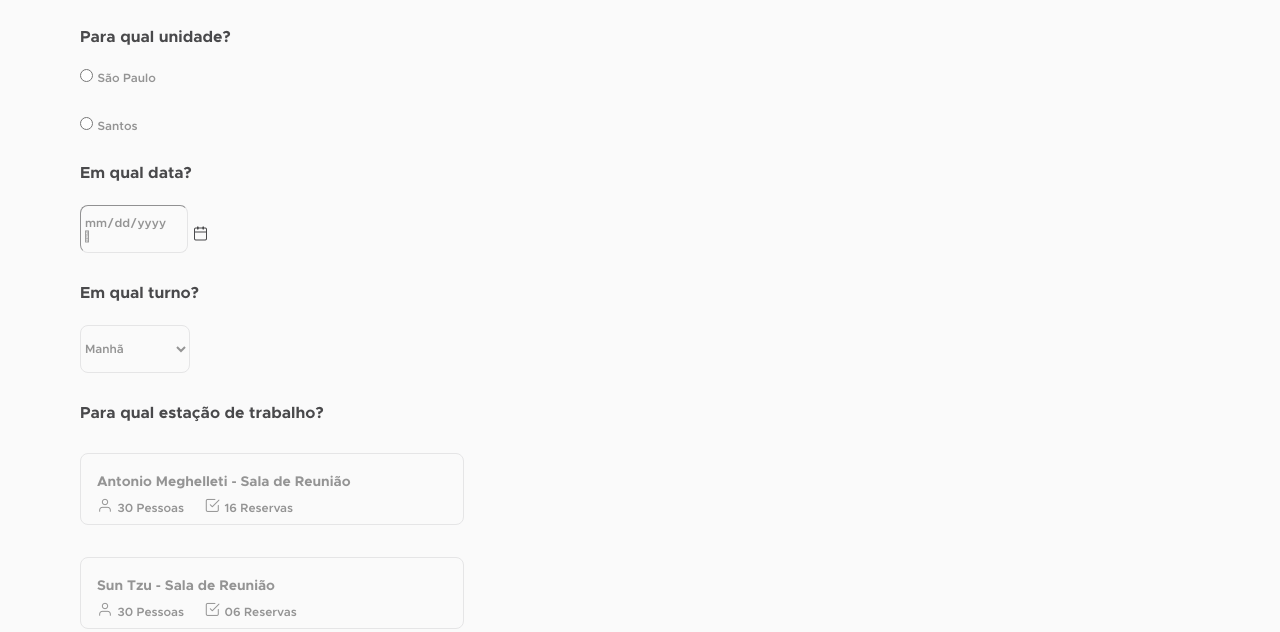
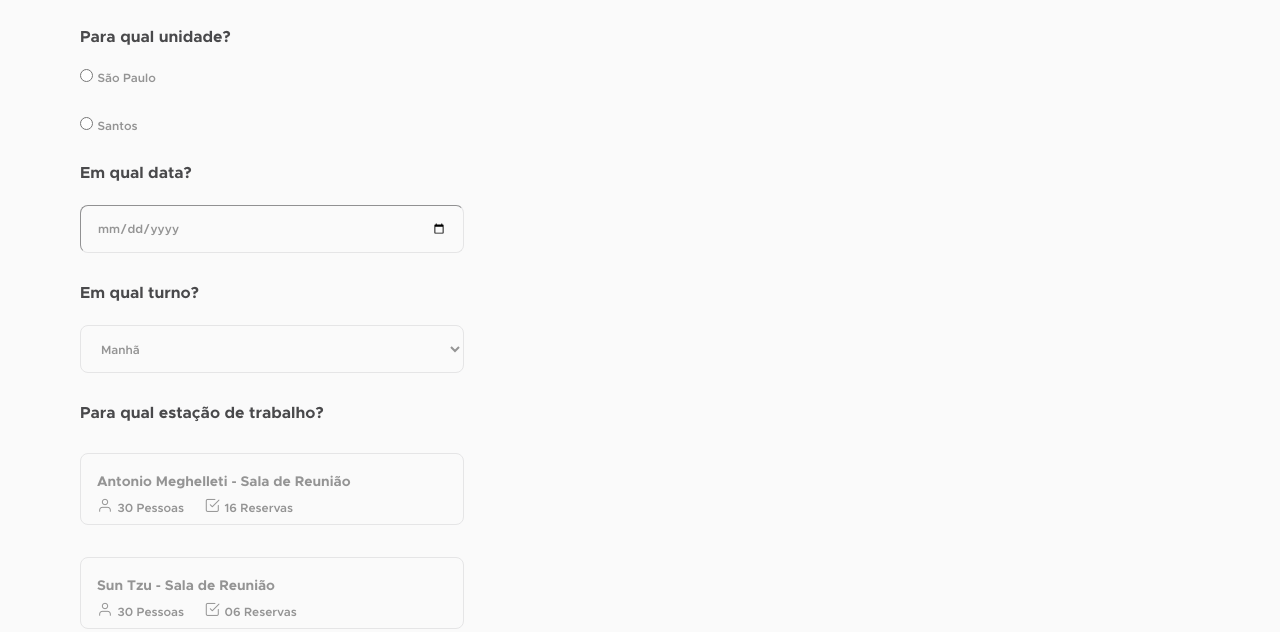
Before and after one commit to gabrielatferreira/desafio-fcamara, a plain HTML site: page booking/index-booking.html in a window 1280 px wide. Shown: the part 168-800 px from the top of the page. Drawn offline with Linux system fonts and the light colour scheme; files whose address does not match are found by name.

Commit message:
agendamento commit

```diff
--- a/booking/index-booking.html
+++ b/booking/index-booking.html
@@ -43,7 +43,7 @@
 
       <div class="container">
         <p>Para qual unidade?</p>
-        <input type="radio" name="unity" />
+        <input class="toggle" type="radio" name="unity" />
         <label for="huey">São Paulo</label>
       </div>
 
@@ -55,7 +55,7 @@
       <div class="container">
         <p>Em qual data?</p>
         <input type="date" />
-        <i class="icon-TypeCalendar"></i>
+        <!--<i class="icon-TypeCalendar"></i>-->
       </div>
 
       <div class="container">
@@ -63,7 +63,7 @@
         <select>
           <option value="1">Manhã</option>
           <option value="2">Tarde</option>
-          <option value="3">Manhã e Tarde</option>
+          <option value="3">Intergral</option>
         </select>
       </div>
 
--- a/booking/style-booking.css
+++ b/booking/style-booking.css
@@ -14,8 +14,8 @@ a {
 }
 
 img {
-  width: 100%;
-  height: auto;
+  width: 50px;
+  height: 50px;
 }
 
 /*======= VARIABLES ============================*/
@@ -129,27 +129,27 @@ input[type='date'] {
   border-width: 1px;
   font: 400 var(--input-font-size) var(--body-font);
   height: 3rem;
-  padding: 0.1875rem;
+  padding: 1rem;
+  width: 100%;
   max-width: 24rem;
 }
 
 /* create a new arrow, because we are going to mess up the native one
 see "List of symbols" below if you want another, you could also try to add a font-awesome icon.. */
-input[type='date']:after {
-  font-family: 'Metropolis';
+/*input[type='date']:after {
   font-weight: 900;
-  content: '\e907';
+
   color: var(--text-color-light);
-  width: 32px;
+  width: 1rem;
 }
 
 /* change color of symbol on hover */
-input[type='date']:hover:after {
+/*input[type='date']:hover:after {
   color: var(--base-color);
 }
 
 /* make the native arrow invisible and stretch it over the whole field so you can click anywhere in the input field to trigger the native datepicker*/
-input[type='date']::-webkit-calendar-picker-indicator {
+/*input[type='date']::-webkit-calendar-picker-indicator {
   position: absolute;
   top: 0;
   left: 0;
@@ -275,6 +275,8 @@ button:active {
 .container select {
   height: 3rem;
   max-width: 24rem;
+  width: 100%;
+  padding: 1rem;
   border-radius: 0.5rem;
   border-color: var(--body-color-light);
   font: 400 var(--input-font-size) var(--body-font);
@@ -374,7 +376,7 @@ nav.show .menu {
   background: var(--body-color);
 
   height: 100vh;
-  width: 70%;
+  width: 60%;
 
   position: fixed;
   top: 0;
```
